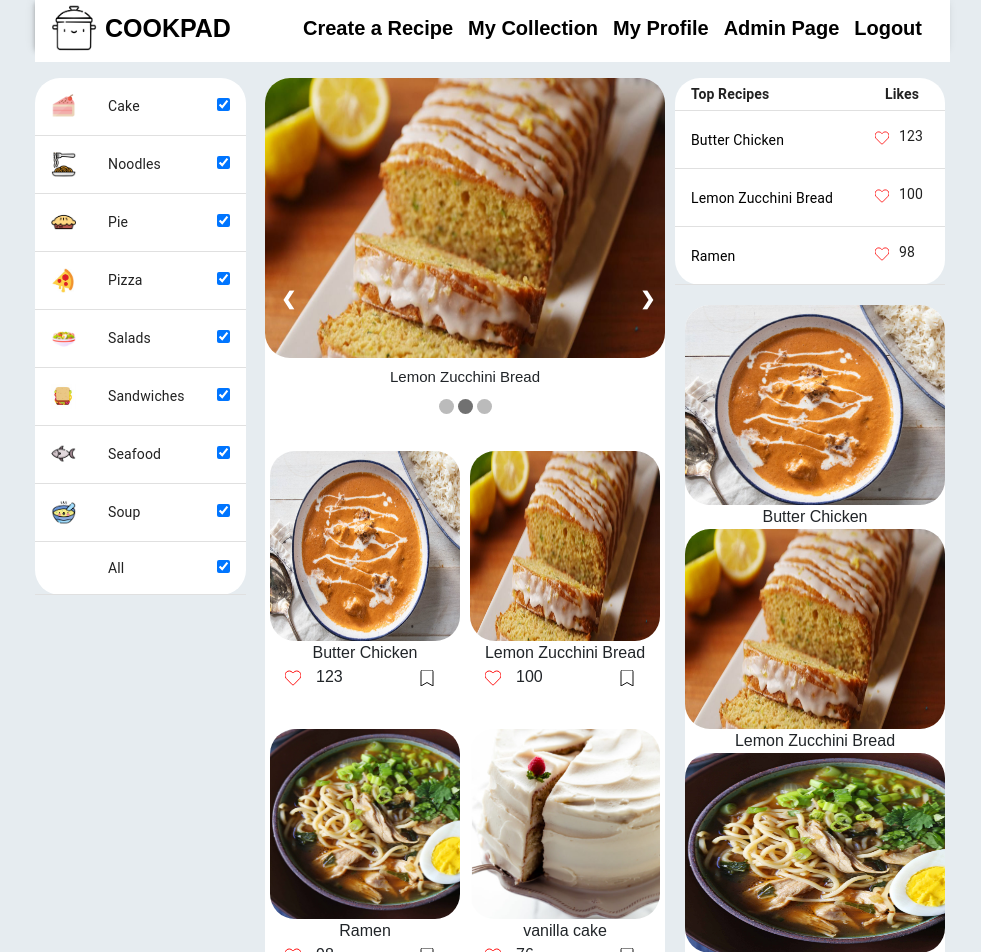
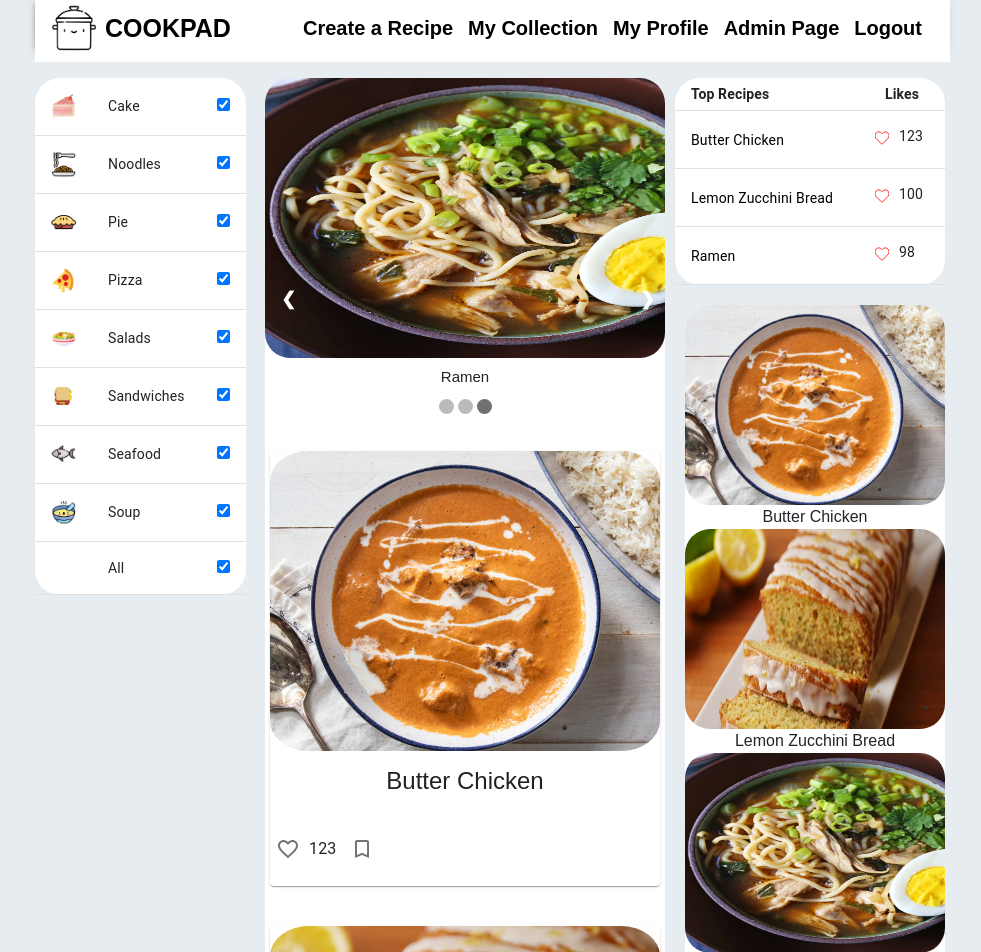
Before and after one commit to CatherineZM/CookPad, a React (Create React App) app: page /homepage/0 in a window 1280 px wide. Shown: the top 952 px of the page, without its empty margins (149-1130 px from the left). Built offline with nearby package versions, Linux system fonts and the light colour scheme.

Commit message:
Changed styling for home page(recipe list)

```diff
--- a/src/components/homePage/homePage.component.js
+++ b/src/components/homePage/homePage.component.js
@@ -1,5 +1,6 @@
 import React, { Component } from 'react';
 import Container from '@material-ui/core/Container';
+
 import './homePage.css'
 import "bootstrap/dist/css/bootstrap.min.css"
 import RecipeSlideShow from './slideshow/recipeSlideShow.component'
@@ -130,6 +131,10 @@ export default class HomePage extends Component {
             dots[i].className = dots[i].className.replace(" active", "");
         }
         dots[this.state.slide_idx].className += " active";
+    }
+
+    clickRecipe=(userid,rid)=>{
+        window.location = "/viewrecipe/"+ userid + "/" + rid;
     }
 
     clickStar=(rid)=>{
@@ -282,6 +287,7 @@ export default class HomePage extends Component {
                         />
                         <ReceipeList
                         recipes={this.state.displayed_recipes}
+                        clickRecipe={this.clickRecipe}
                         clickHeart={this.clickHeart}
                         clickStar={this.clickStar}
                         userid={this.state.uid}
--- a/src/components/recipelist/recipelist.component.js
+++ b/src/components/recipelist/recipelist.component.js
@@ -1,28 +1,56 @@
 import React, { Component } from 'react';
-import {Link} from "react-router-dom";
 import "./recipelist.css";
-import { FaHeart, FaBookmark } from "react-icons/fa";
 import { uid } from "react-uid";
+import Card from '@material-ui/core/Card';
+import CardActionArea from '@material-ui/core/CardActionArea';
+import CardActions from '@material-ui/core/CardActions';
+import CardContent from '@material-ui/core/CardContent';
+import CardMedia from '@material-ui/core/CardMedia';
+import Typography from '@material-ui/core/Typography';
+
+import Favorite from '@material-ui/icons/Favorite';
+import FavoriteBorder from '@material-ui/icons/FavoriteBorder';
+import BookmarkIcon from '@material-ui/icons/Bookmark';
+import BookmarkBorderIcon from '@material-ui/icons/BookmarkBorder';
+import { yellow } from '@material-ui/core/colors';
+import Checkbox from '@material-ui/core/Checkbox';
+import FormControlLabel from '@material-ui/core/FormControlLabel';
 
 export default class ReceipeList extends Component {
+
     render(){
-        const {recipes, clickHeart, clickStar, userid} = this.props;
+        const {useStyles, recipes, clickRecipe, clickHeart, clickStar, userid} = this.props;
         return(
             <div>
             {recipes.map( (recipe) => (
                 <div key={uid(recipe.title)} className="recipe-container">
-                    <Link to={"/viewrecipe/"+ userid + "/" + recipe.id}>
-                    <img className="recipe" src={recipe.src} alt={recipe.text} height="190px" width="190px"/>
-                    </Link>
-                    <div className="recipe-title">{recipe.title}</div>
-                    <div className="like-class">
-
-                        {recipe.liked && <FaHeart className="likes" onClick={()=>clickHeart(recipe.id)}/>}
-                        {!recipe.liked && <FaHeart className="dislikes" onClick={()=>clickHeart(recipe.id)}/>}
-                        <span>{recipe.likes}</span>
-                        {recipe.collected && <FaBookmark className="star" onClick={()=>clickStar(recipe.id)}/>}
-                        {!recipe.collected && <FaBookmark className="hollow-star" onClick={()=>clickStar(recipe.id)}/>}
-                    </div>
+                    <Card>
+                    <CardActionArea onClick={()=>clickRecipe(userid,recipe.id)}>
+                        <CardMedia
+                        height="300"
+                        component="img"
+                        alt={recipe.title}
+                        image={recipe.src}
+                        />
+                        <CardContent>
+                        <Typography gutterBottom variant="body" component="h4">
+                            {recipe.title}
+                        </Typography>
+                        </CardContent>
+                    </CardActionArea>
+                    <CardActions>
+                        <div className="like-class">
+                            <FormControlLabel
+                            labelPlacement="end"
+                            control={<Checkbox disableRipple={true} onChange={()=>clickHeart(recipe.id)} icon={<FavoriteBorder />} checkedIcon={<Favorite />} name="liked" />}
+                            label={recipe.likes}
+                            />
+                            <FormControlLabel
+                            control={<Checkbox disableRipple={true} onChange={()=>clickStar(recipe.id)} icon={<BookmarkBorderIcon />} checkedIcon={<BookmarkIcon style={{ color: yellow[500] }}/>} name="saved" />}
+                            />
+                        </div>
+                    </CardActions>
+                    </Card>
                 </div>
             ))}
             </div>
--- a/src/components/recipelist/recipelist.css
+++ b/src/components/recipelist/recipelist.css
@@ -27,11 +27,6 @@ a:hover{
     text-align: left;
 }
 
-.like-class span{
-    position: relative;
-    margin-left: 5px;
-}
-
 .like-class .likes{
     color: red;
     border-radius: 10px;
@@ -53,25 +48,3 @@ a:hover{
     margin-top: 5px;
     margin-left: 15px;
 }
-
-
-.star{
-    color:rgb(212, 212, 15);
-    border-radius: 10px;
-    margin-right: 10px;
-    cursor: pointer;
-    float: right;
-    margin-right: 20px;
-    margin-top: 5px;
-}
-
-.hollow-star{
-    color: white;
-    stroke:  rgb(212, 212, 15);
-    margin-right: 10px;
-    stroke-width: 30;
-    cursor: pointer;
-    float: right;
-    margin-right: 20px;
-    margin-top: 5px;
-}
```
